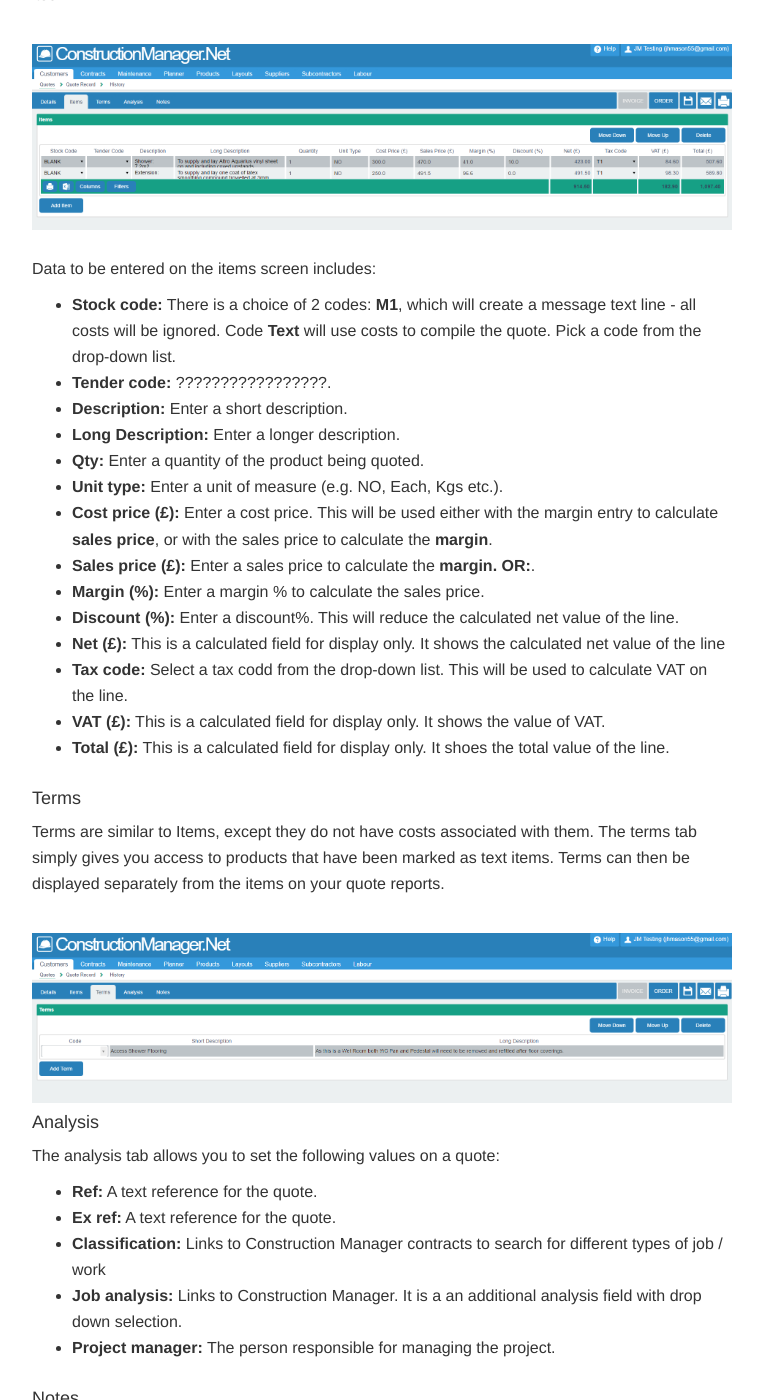
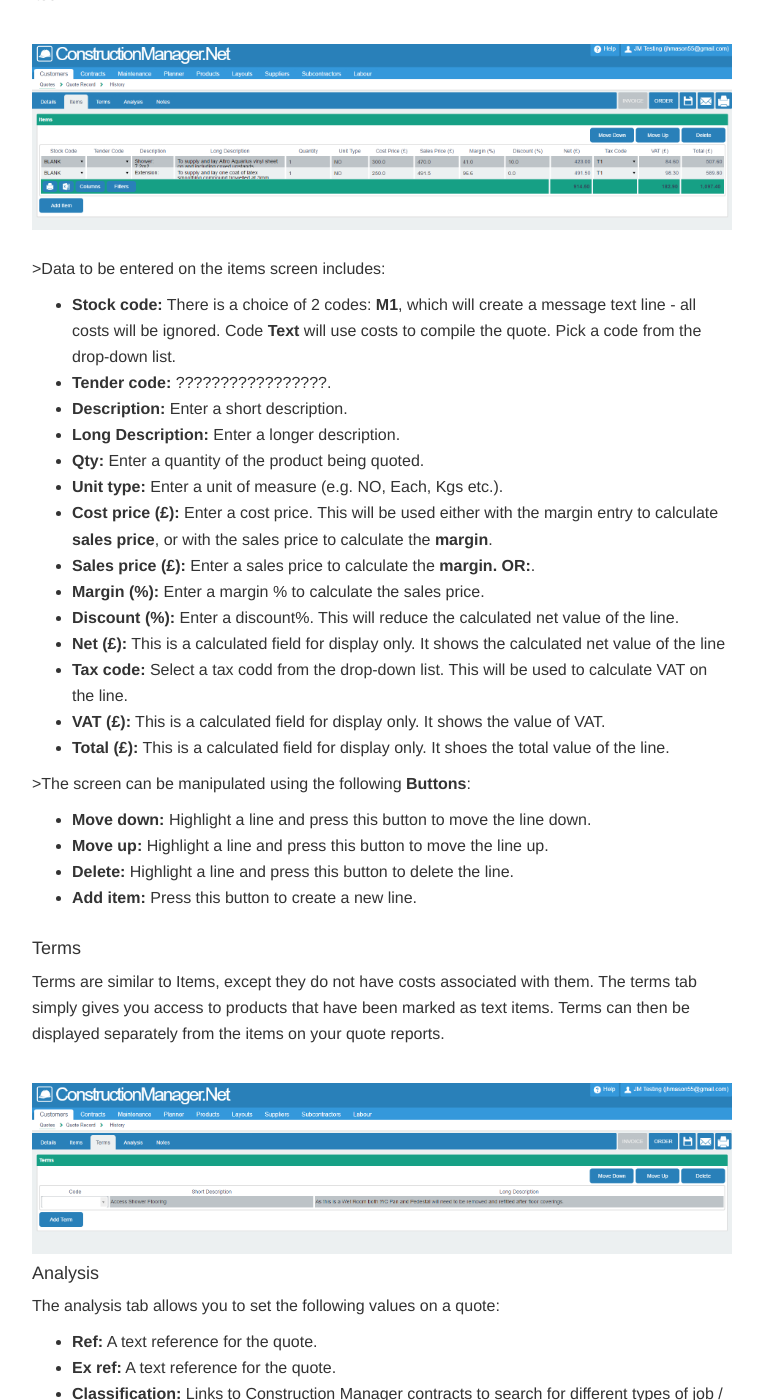
Before and after one commit to JNCSolutions/ConstructionManagerDocs, a Jekyll site: the page built from quotes.html, in a window 1280 px wide and 1400 px high, scrolled down 2556 px. Shown: the whole window, without its empty margins (258-1021 px from the left). Built offline with Jekyll 4.4.1, drawn with Linux system fonts in a browser that asks for light colours.

Commit message:
Update quotes.html

```diff
--- a/quotes.html
+++ b/quotes.html
@@ -110,9 +110,7 @@ title: Quotes
     <br>
     <br>
 
-    <p>Data to be entered on the items screen includes:</p>
-
-    <p>
+    <p>>Data to be entered on the items screen includes:
       <ul>
         <li><b>Stock code:</b>        There is a choice of 2 codes: <b>M1</b>, which will create a message text line - all costs will be ignored.
                                       Code <b>Text</b> will use costs to compile the quote. Pick a code from the drop-down list.</li>
@@ -133,6 +131,17 @@ title: Quotes
       </ul>
     </p>
 
+     <p>>The screen can be manipulated using the following <b>Buttons</b>:
+      <ul>
+        <li><b>Move down:</b>  Highlight a line and press this button to move the line down.</li>
+        <li><b>Move up:</b>    Highlight a line and press this button to move the line up.</li>
+        <li><b>Delete:</b>     Highlight a line and press this button to delete the line.</li>
+        <li><b>Add item:</b>   Press this button to create a new line.</li>
+
+
+
+      </ul>
+    </p>
 
 
     <h4 id="terms-tab">Terms</h4>
```
